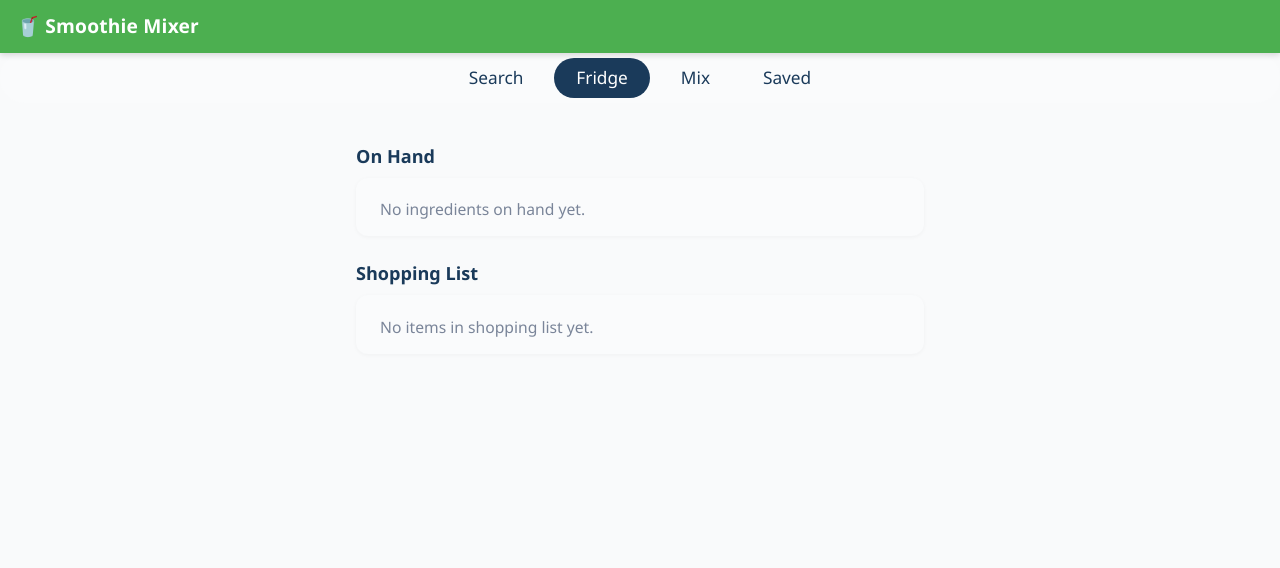
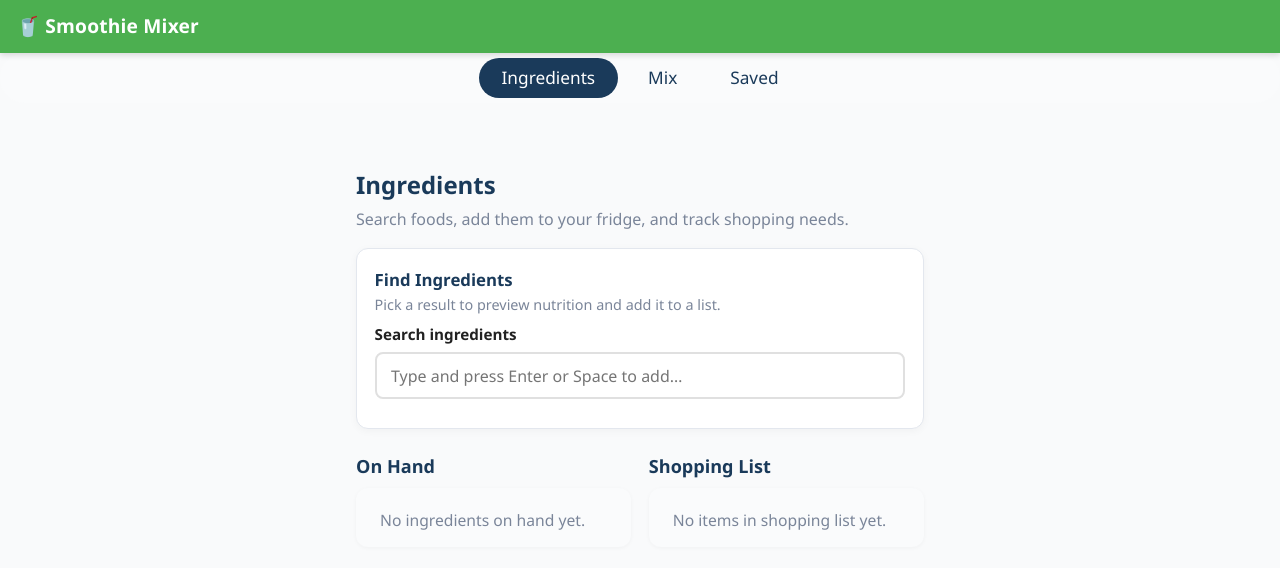
Before and after one commit to Ddupasquier/smoothie-mixer, a SvelteKit app: page /fridge in a window 1280 px wide. Shown: the top 568 px of the page. Built offline with nearby package versions, Linux system fonts and the light colour scheme.

Commit message:
Circle graph looking nice.

```diff
--- a/src/defaults/pointShapeDefaults.ts
+++ b/src/defaults/pointShapeDefaults.ts
@@ -1,5 +1,5 @@
 export const POINT_SHAPE_DEFAULTS = {
-	size: 550,
+	size: 450,
 	fillColor: "rgba(0, 255, 8, 1)",
 	strokeColor: "rgba(0, 255, 8, 0.37)",
 	gridColor: "rgba(26, 58, 90, 0.22)",
--- a/src/lib/components/TabNavigation.svelte
+++ b/src/lib/components/TabNavigation.svelte
@@ -3,8 +3,7 @@
   import { goto } from "$app/navigation";
 
   const tabData = [
-    { label: "Search", slug: "/search" },
-    { label: "Fridge", slug: "/fridge" },
+    { label: "Ingredients", slug: "/fridge" },
     { label: "Mix", slug: "/mix" },
     { label: "Saved", slug: "/saved" },
   ];
--- a/src/routes/fridge/+page.svelte
+++ b/src/routes/fridge/+page.svelte
@@ -1,4 +1,6 @@
 <script lang="ts">
+    import IngredientSearch from "$lib/components/IngredientSearch.svelte";
+    import NutritionPanel from "$lib/components/NutritionPanel.svelte";
     import PillRow from "$lib/components/PillRow.svelte";
     import type { FdcFood } from "$lib/utils/types";
     import {
@@ -12,10 +14,15 @@
 
     let onHand = $state<FdcFood[]>([]);
     let shoppingList = $state<FdcFood[]>([]);
+    let selectedFood = $state<FdcFood | null>(null);
 
     function loadLists() {
         onHand = readSmoothieList(MIX_STORAGE_KEYS.fridge);
         shoppingList = readSmoothieList(MIX_STORAGE_KEYS.shoppingList);
+    }
+
+    function handleSelect(food: FdcFood) {
+        selectedFood = food;
     }
 
     function removeFromLocalStorageByIndex(key: SmoothieListKey, idx: number) {
@@ -40,6 +47,28 @@
 
 </script>
 
+<div class="ingredients-page">
+    <header class="ingredients-header">
+        <div>
+            <h2>Ingredients</h2>
+            <p>Search foods, add them to your fridge, and track shopping needs.</p>
+        </div>
+    </header>
+
+    <section class="ingredient-search-panel" aria-labelledby="ingredient-search-title">
+        <div class="section-heading">
+            <h3 id="ingredient-search-title">Find Ingredients</h3>
+            <p>Pick a result to preview nutrition and add it to a list.</p>
+        </div>
+        <IngredientSearch onSelect={handleSelect} />
+        {#if selectedFood}
+            <div class="nutrition-preview">
+                <NutritionPanel food={selectedFood} />
+            </div>
+        {/if}
+    </section>
+
+    <div class="ingredient-lists-grid">
         <section class="fridge-section">
             <h3>On Hand</h3>
             <div class="fridge-container" aria-label="On Hand ingredients">
@@ -47,7 +76,10 @@
                     <PillRow
                         pills={onHand.map((item) => item.description)}
                         onRemove={(idx) =>
-                    removeFromLocalStorageByIndex(MIX_STORAGE_KEYS.fridge, idx)}
+                            removeFromLocalStorageByIndex(
+                                MIX_STORAGE_KEYS.fridge,
+                                idx,
+                            )}
                     />
                 {:else}
                     <p class="placeholder">No ingredients on hand yet.</p>
@@ -72,9 +104,67 @@
                 {/if}
             </div>
         </section>
+    </div>
+</div>
 
 <style lang="scss">
     @use "../../styles/variables" as *;
+
+    .ingredients-page {
+        max-width: $app-max-width;
+        margin: 0 auto;
+        padding: $app-padding 0;
+        box-sizing: border-box;
+    }
+
+    .ingredients-header {
+        margin-bottom: $app-gap-md;
+
+        h2 {
+            margin-bottom: 0.25rem;
+            color: $app-primary;
+        }
+
+        p {
+            color: $app-muted;
+        }
+    }
+
+    .ingredient-search-panel {
+        padding: $app-gap-md;
+        margin-bottom: $app-gap-lg;
+        background: $app-section-bg;
+        border: $app-border;
+        border-radius: $app-card-radius;
+        box-shadow: $app-box-shadow;
+    }
+
+    .section-heading {
+        margin-bottom: $app-gap-sm;
+
+        h3 {
+            margin-bottom: 0.1rem;
+            color: $app-primary;
+            font-size: 1.05rem;
+            font-weight: 700;
+        }
+
+        p {
+            color: $app-muted;
+            font-size: 0.9rem;
+        }
+    }
+
+    .nutrition-preview {
+        margin-top: $app-gap-md;
+    }
+
+    .ingredient-lists-grid {
+        display: grid;
+        grid-template-columns: repeat(2, minmax(0, 1fr));
+        gap: $app-gap-md;
+    }
+
     .fridge-section {
         margin-bottom: $app-gap-lg;
 
@@ -103,4 +193,14 @@
             margin: 0.2em 0;
         }
     }
+
+    @media (max-width: 760px) {
+        .ingredients-page {
+            padding-top: $app-gap-sm;
+        }
+
+        .ingredient-lists-grid {
+            grid-template-columns: 1fr;
+        }
+    }
 </style>
--- /dev/null
+++ b/src/routes/search/+page.ts
@@ -0,0 +1,5 @@
+import { redirect } from "@sveltejs/kit";
+
+export function load() {
+    throw redirect(308, "/fridge");
+}
```
Also changed, not shown: src/lib/components/PointShape.svelte (+26 -6 lines), src/routes/mix/+page.svelte (+17 -0 lines), src/routes/search/+page.svelte (deleted, +0 -43 lines). Lines whose indentation alone changed are shown as unchanged.
